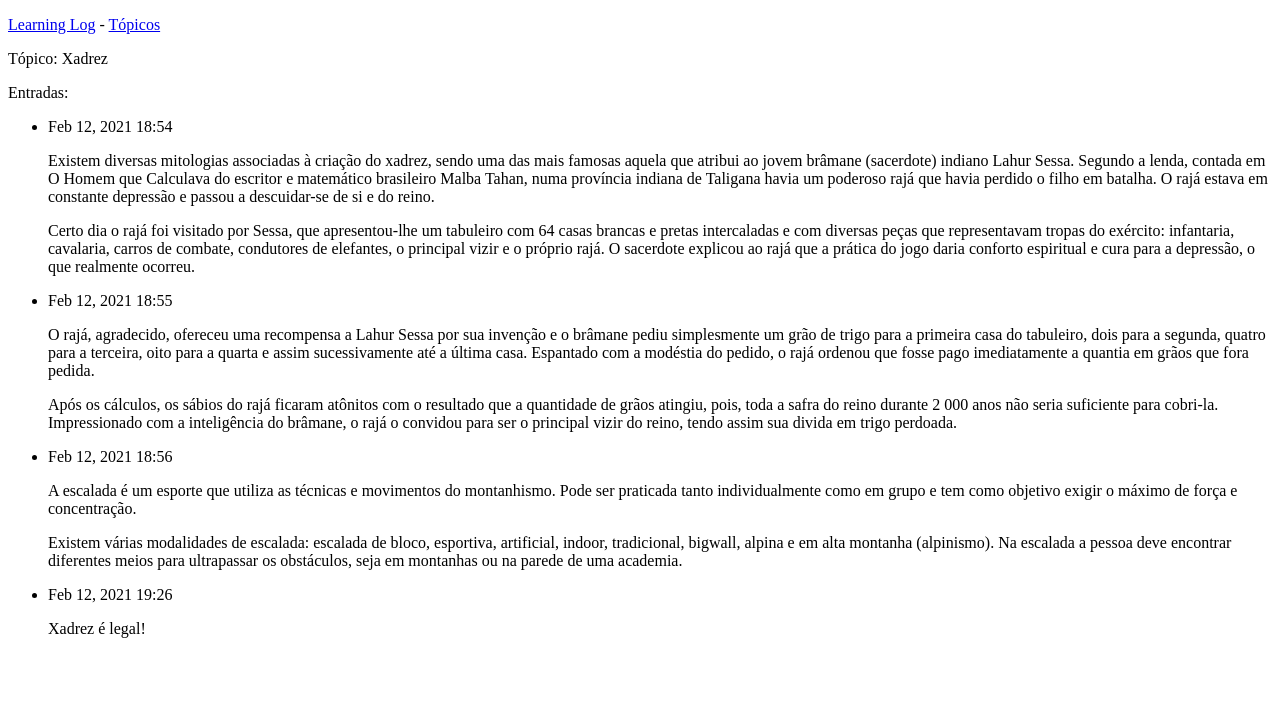
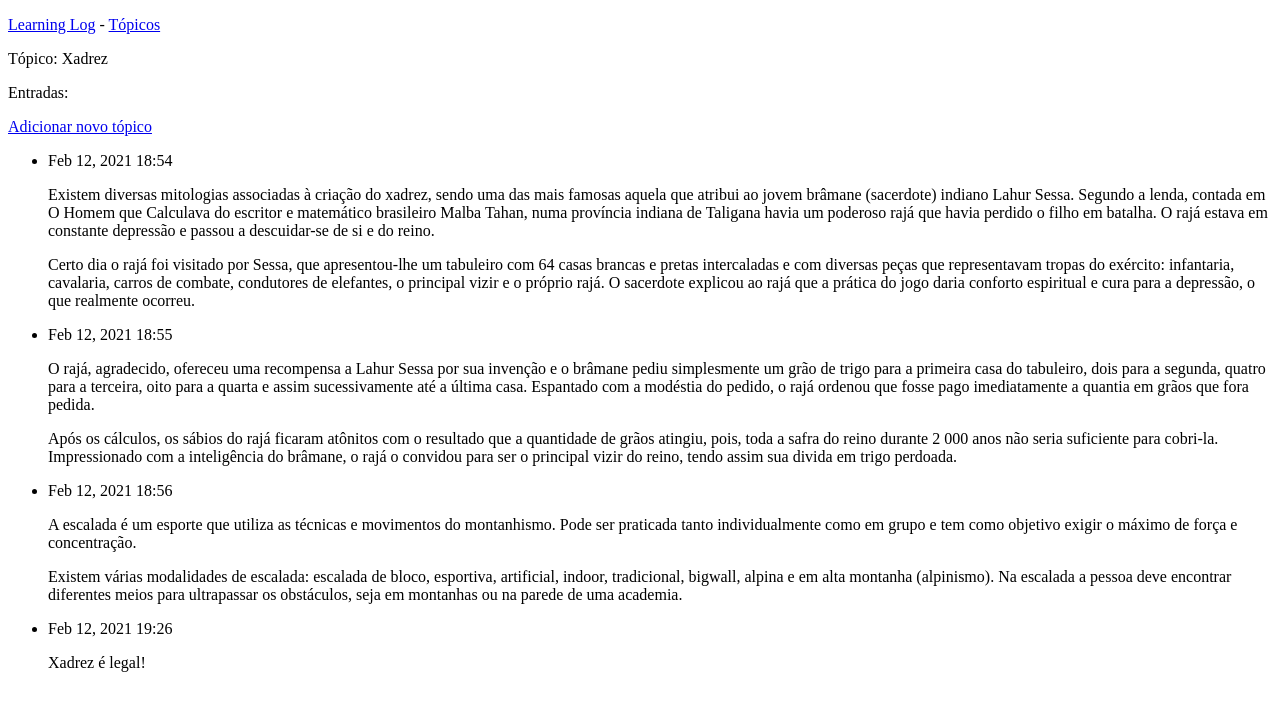
Before and after one commit to fabioTowers/learning_log, a Django app: template learning_logs/templates/learning_logs/topic.html in a window 1280 px wide. Shown: the top 711 px of the page. Run offline with Django 3.2, Linux system fonts and the light colour scheme; the template is opened without the code that fills it: values that come from a table or form of the project are taken from there, others are empty; data comes from the database, SQL or seed files in the repository; parts of the project's set-up code (start-up, migrations or seed data) failed here and were passed over.

Commit message:
Adicionado link para adicionar nova entrada na página de exibição de entrada de um assunto

```diff
--- a/learning_logs/templates/learning_logs/topic.html
+++ b/learning_logs/templates/learning_logs/topic.html
@@ -4,6 +4,10 @@
 {% block content %}
     <p>Tópico: {{ topic }}</p>
     <p>Entradas:</p>
+    <p>
+        <!--Link que redireciona para a página de adicionar um novo tópico-->
+        <a href="{% url 'learning_logs:new_entry' topic.id %}">Adicionar novo tópico</a>
+    </p>
     <ul>
         {% for entry in entries %}
             <li>
```
